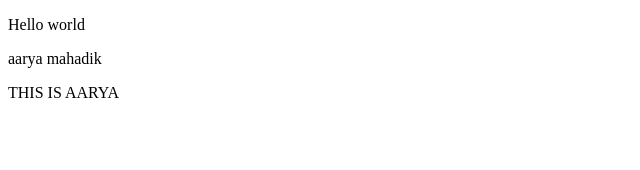
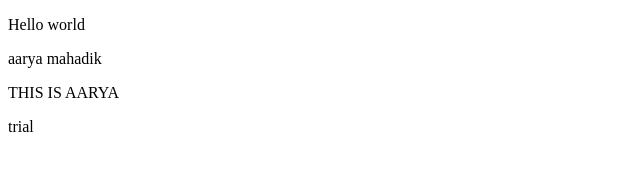
Before and after one commit to aarya-20-09/trial, a plain HTML site: page index.html in a window 1280 px wide. Shown: the full height of the page, 0-640 px from the left. Drawn offline with Linux system fonts and the light colour scheme.

Commit message:
Updated website content

```diff
--- a/index.html
+++ b/index.html
@@ -9,5 +9,6 @@
     <p> Hello world</p>
     <p> aarya mahadik </p>
     <p> THIS IS AARYA </p>
+    <p> trial </p>
 </body>
 </html>
```
